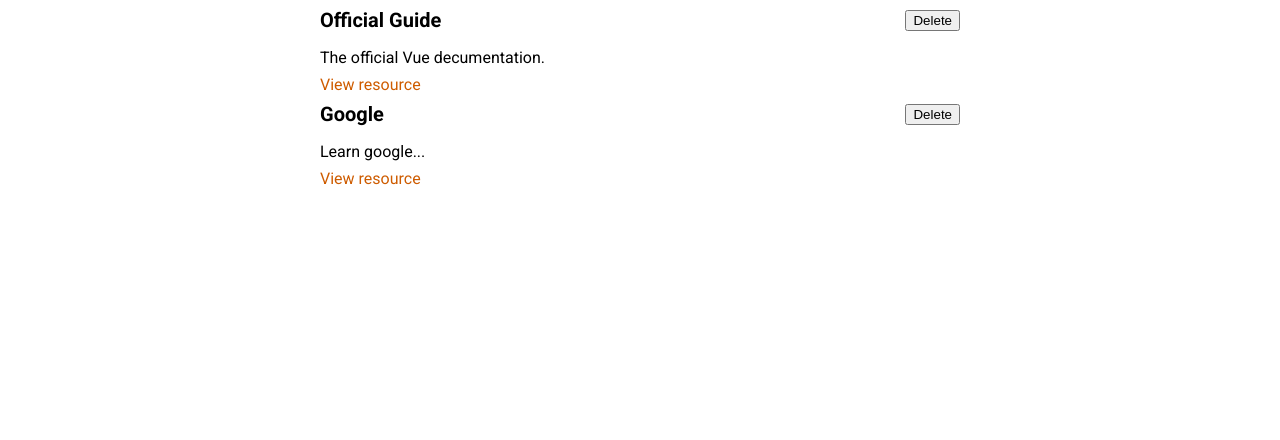
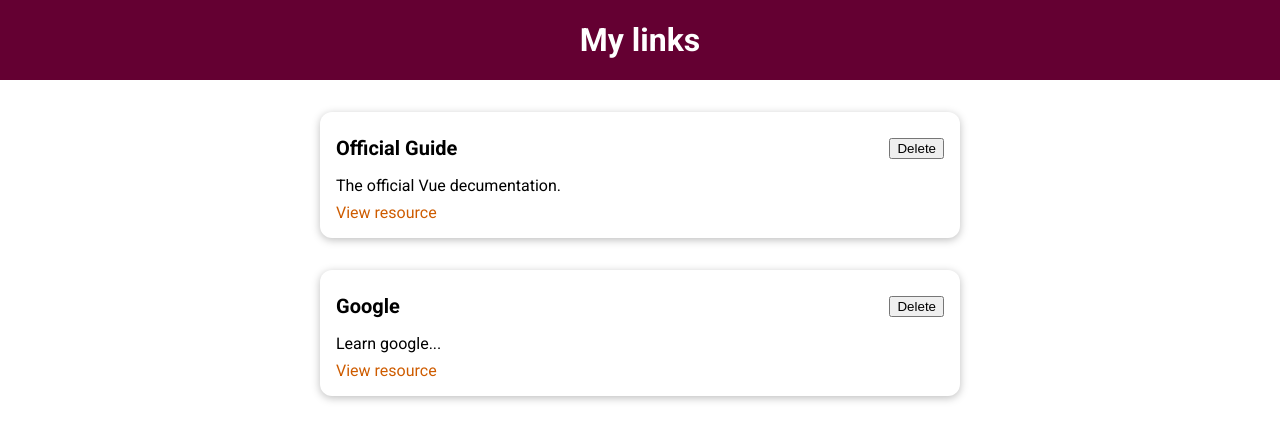
Before and after one commit to daq131/vue-components-app, a Vue app: page / in a window 1280 px wide. Shown: the top 440 px of the page. Built offline with nearby package versions, Linux system fonts and the light colour scheme.

Commit message:
add base card and header component

```diff
--- a/src/App.vue
+++ b/src/App.vue
@@ -1,12 +1,16 @@
 <template>
+    <the-header title="My links"></the-header>
     <stored-resources :resources="storedResources"></stored-resources>
 </template>
 
 <script>
 import StoredResources from './components/learning-resources/StoredResources.vue'
+import TheHeader from './components/layouts/TheHeader.vue'
+
 export default{
     components: {
         StoredResources,
+        TheHeader
     },
     data() {
         return{
--- /dev/null
+++ b/src/components/UI/BaseCard.vue
@@ -0,0 +1,21 @@
+<template>
+    <div>
+        <slot></slot>
+    </div>
+</template>
+
+<script>
+export default {
+
+}
+</script>
+
+<style scoped>
+div {
+  border-radius: 12px;
+  box-shadow: 0 2px 8px rgba(0, 0, 0, 0.26);
+  padding: 1rem;
+  margin: 2rem auto;
+  max-width: 40rem;
+}
+</style>
--- /dev/null
+++ b/src/components/layouts/TheHeader.vue
@@ -0,0 +1,29 @@
+<template>
+<header>
+    <h1>
+        {{ title }}
+    </h1>
+</header>
+</template>
+
+<script>
+export default {
+    props: ['title']
+}
+</script>
+
+<style scoped>
+    header {
+  width: 100%;
+  height: 5rem;
+  background-color: #640032;
+  display: flex;
+  justify-content: center;
+  align-items: center;
+}
+
+header h1 {
+  color: white;
+  margin: 0;
+}
+</style>
--- a/src/components/learning-resources/LearningResource.vue
+++ b/src/components/learning-resources/LearningResource.vue
@@ -1,21 +1,23 @@
 <template>
     <li>
-        <div>
+        <base-card  >
             <header>
                 <h3>{{ title }}</h3>
                 <button>Delete</button>
             </header>
-        </div>
-        <p>{{ description }}</p>
-        <nav>
-            <a :href="link">View resource</a>
-        </nav>
+            <p>{{ description }}</p>
+            <nav>
+                <a :href="link">View resource</a>
+            </nav>
+        </base-card>
     </li>
 </template>
 
 <script>
+import BaseCard from '../UI/BaseCard.vue';
 export default {
-    props: ['title', 'description', 'link']
+    props: ["title", "description", "link"],
+    components: { BaseCard }
 }
 </script>
 
```
Also changed, not shown: src/main.js (+6 -1 lines).
